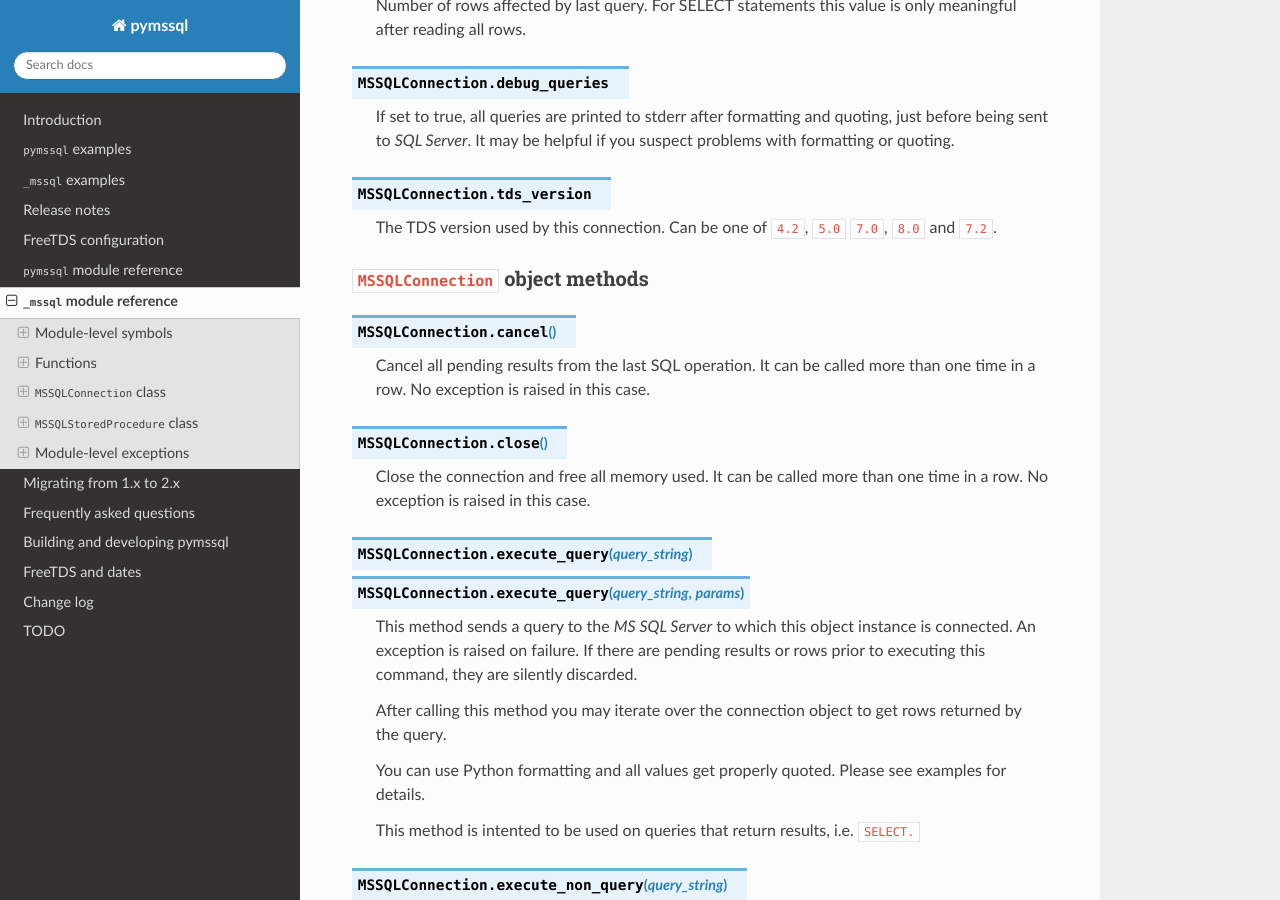
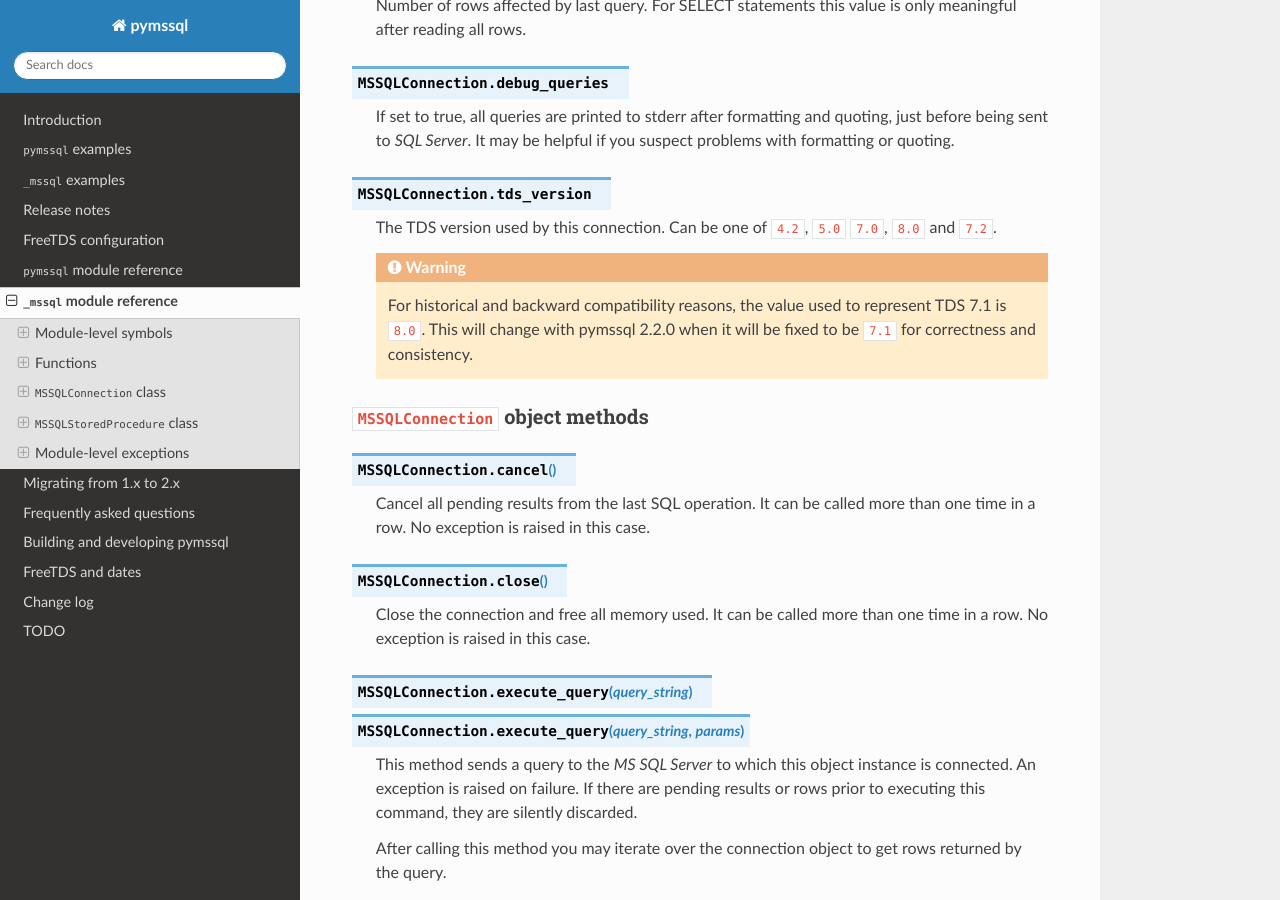
Before and after one commit to pymssql/pymssql, a Sphinx documentation site: the page built from docs/ref/_mssql.rst, in a window 1280 px wide and 900 px high, scrolled down 2572 px. Built offline with Sphinx 7.4.7 and the Read the Docs theme 2.0.0, drawn with Linux system fonts in a browser that asks for light colours.

Commit message:
Add note about TDS 7.1 representation change in 2.2.0.

```diff
--- a/docs/ref/_mssql.rst
+++ b/docs/ref/_mssql.rst
@@ -138,6 +138,11 @@ Functions
 
    The TDS version used by this connection. Can be one of ``4.2``, ``5.0``
    ``7.0``, ``8.0`` and ``7.2``.
+
+   .. warning::
+      For historical and backward compatibility reasons, the value used to
+      represent TDS 7.1 is ``8.0``. This will change with pymssql 2.2.0 when it
+      will be fixed to be ``7.1`` for correctness and consistency.
 
 ``MSSQLConnection`` object methods
 ----------------------------------
```
Also changed, not shown: 1 other file.
